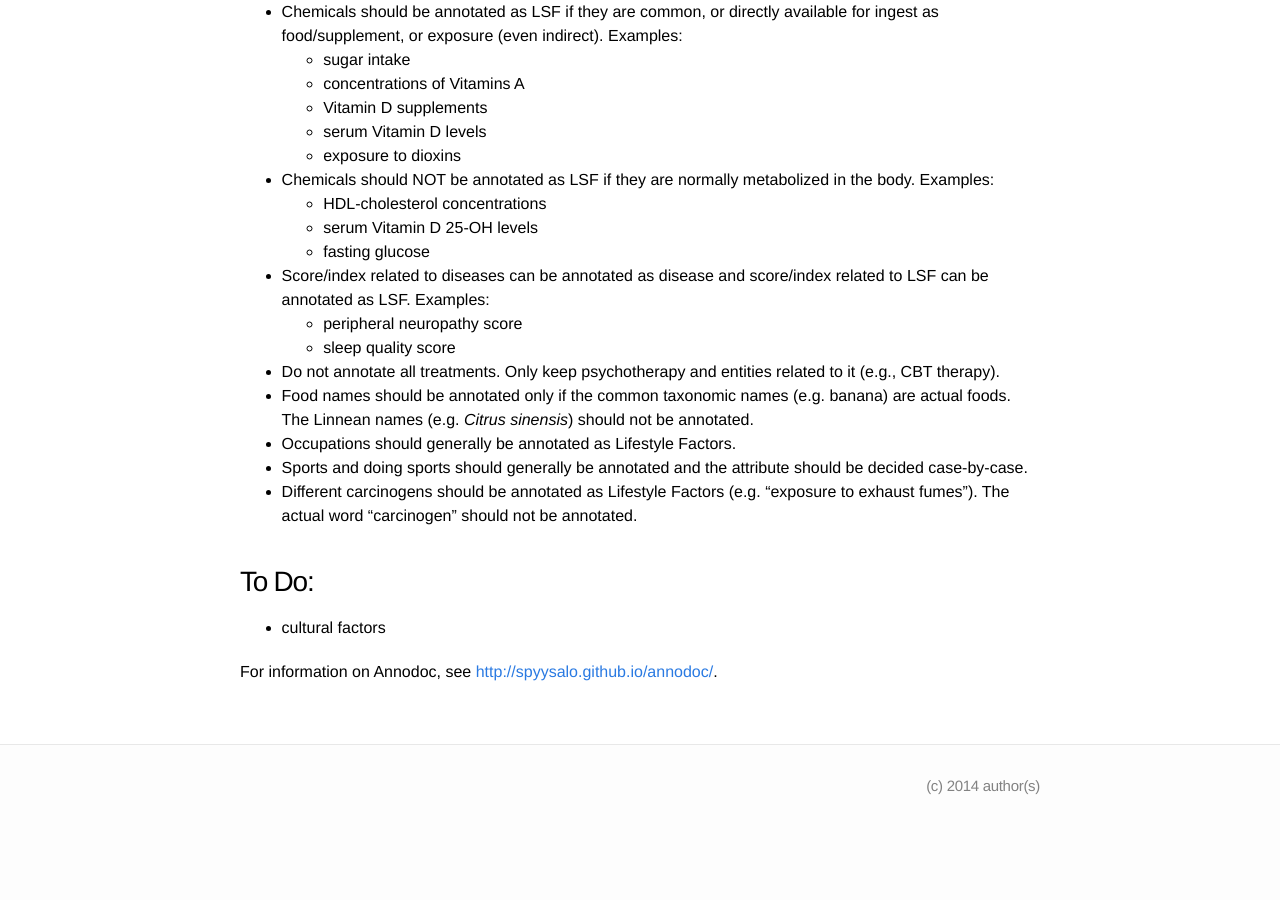
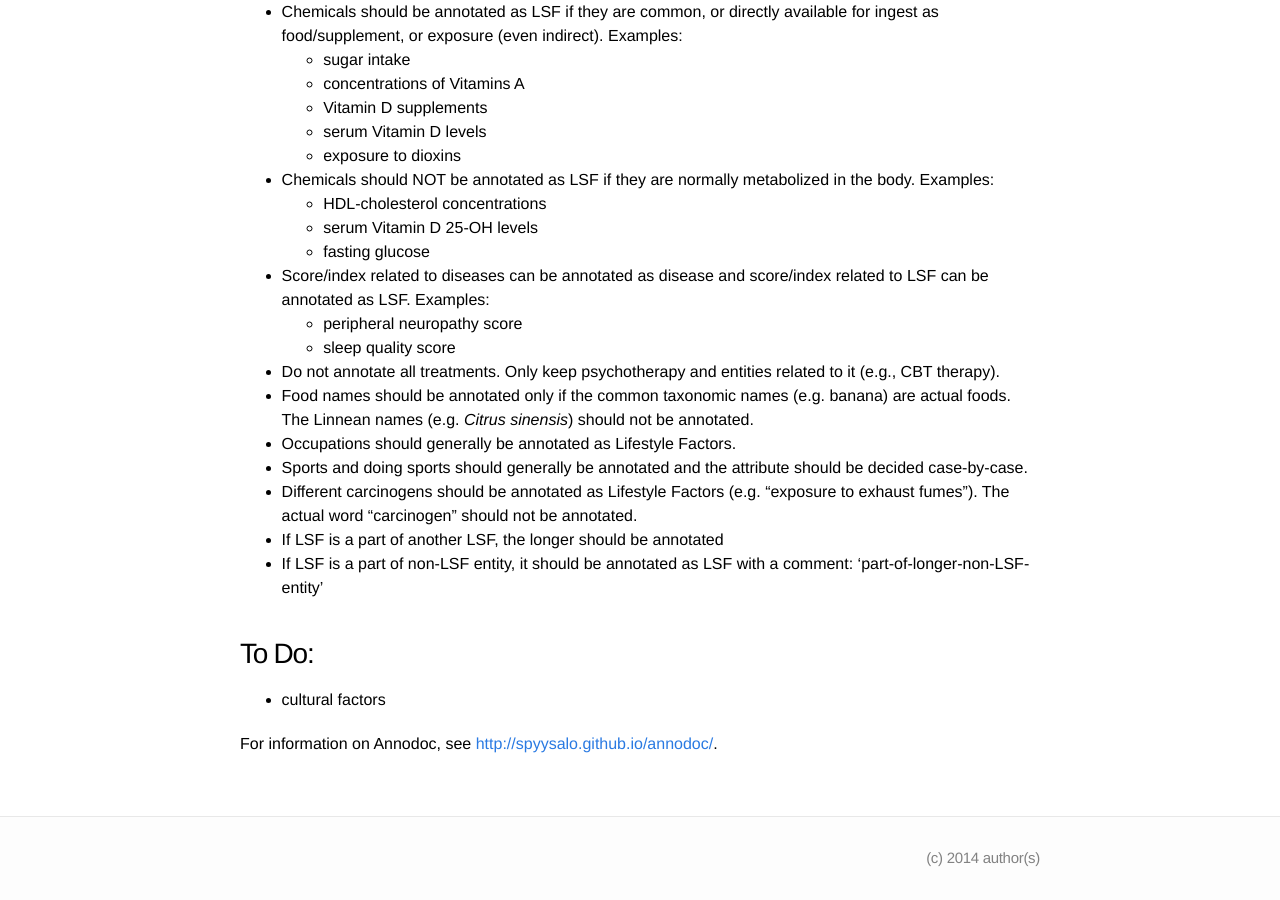
Before and after one commit to EvaMakri/lifestylefactors-annotation-docs, a Jekyll site: the page built from entities.md, in a window 1280 px wide and 900 px high, scrolled down 1092 px. Built offline with Jekyll 4.4.1, drawn with Linux system fonts in a browser that asks for light colours; before the commit the page ends 1920 px from its top, so only the background shows below that.

Commit message:
Update entities.md

```diff
--- a/entities.md
+++ b/entities.md
@@ -73,6 +73,13 @@ The scope of this annotation is to detect lifestyle factors which affect the ris
 
 * Different carcinogens should be annotated as Lifestyle Factors (e.g. "exposure to exhaust fumes"). The actual word "carcinogen" should not be annotated.
 
+* If LSF is a part of another LSF, the longer should be annotated
+
+* If LSF is a part of non-LSF entity, it should be annotated as LSF with a comment: 'part-of-longer-non-LSF-entity'
+
+
+
+
 
 ## To Do:
 * cultural factors
```
